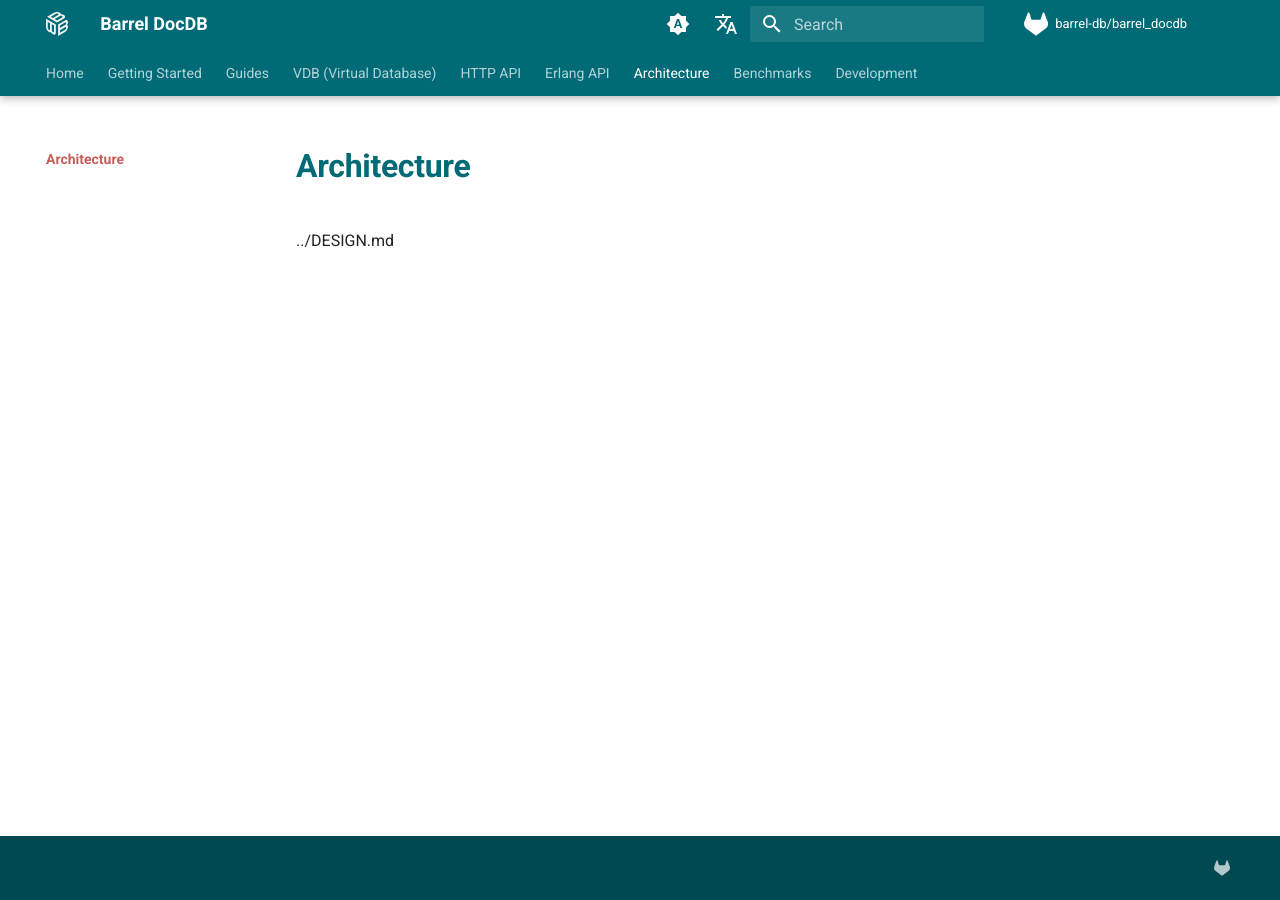
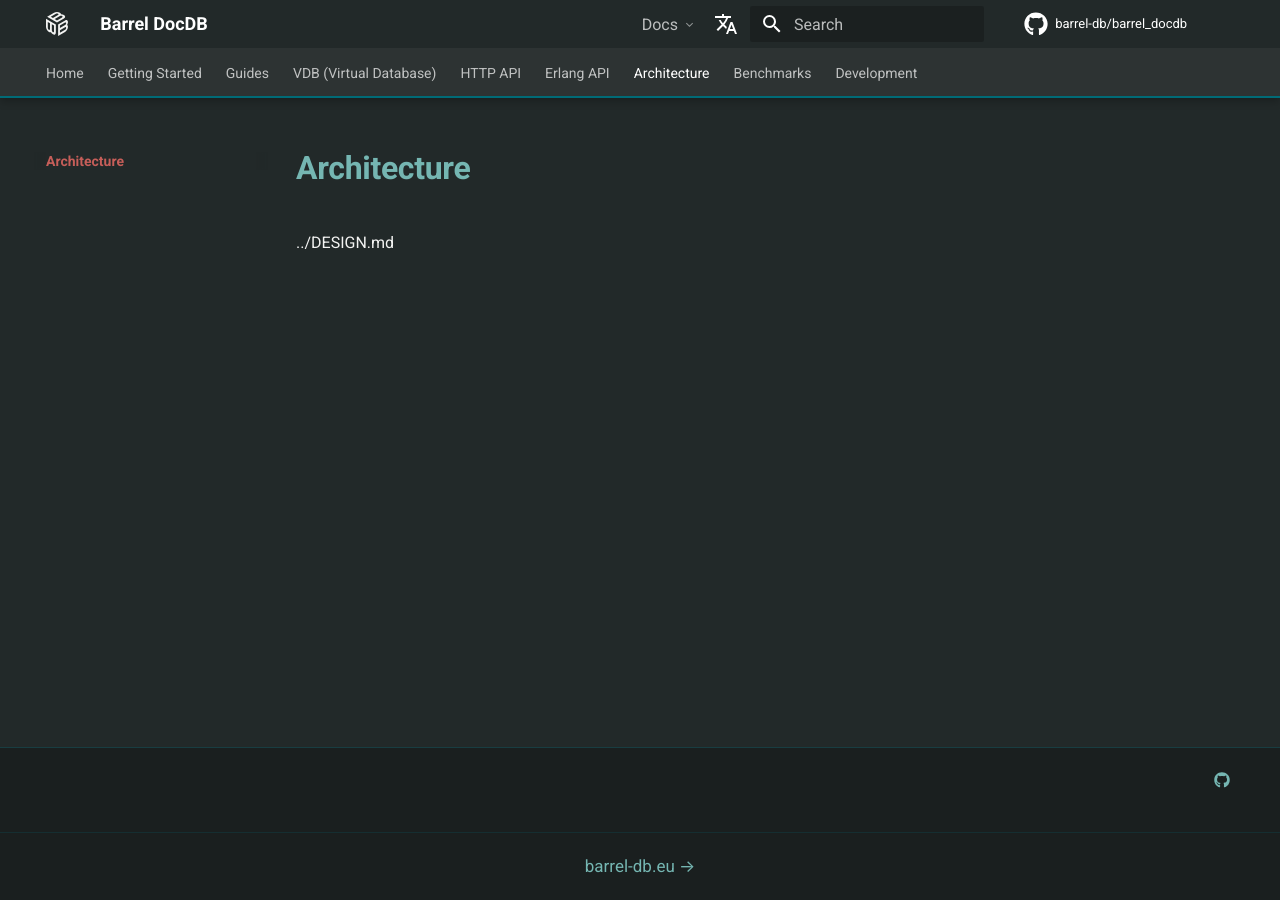
Before and after one commit to barrel-db/barrel_docdb, an MkDocs documentation site: the page built from docs/design.md, in a window 1280 px wide. Built offline with MkDocs 1.6.1 and Material for MkDocs 9.7.7, drawn with Linux system fonts in a browser that asks for light colours; comment, search, counter and statistics services are not loaded.

Commit message:
Update docs: GitHub links, dark theme, docs dropdown
- Switch repository links from GitLab to GitHub
- Add docs dropdown menu in header for cross-doc navigation
- Add barrel-db.eu link in footer
- Force dark (slate) theme to match main website
- Style footer to match barrel-db.eu colors

```diff
--- a/mkdocs.yml
+++ b/mkdocs.yml
@@ -1,40 +1,22 @@
 site_name: Barrel DocDB
 site_description: Embeddable document database for Erlang with MVCC, queries, and replication
 site_url: https://docs.barrel-db.eu/docdb
-repo_url: https://gitlab.enki.io/barrel-db/barrel_docdb
+repo_url: https://github.com/barrel-db/barrel_docdb
 repo_name: barrel-db/barrel_docdb
 edit_uri: edit/main/
 
 theme:
   name: material
+  custom_dir: overrides
   logo: assets/logo.svg
   favicon: assets/favicon.svg
   font:
     text: Roboto
     code: Roboto Mono
   palette:
-    # Dark mode by default
-    - media: "(prefers-color-scheme)"
-      scheme: slate
-      primary: custom
-      accent: custom
-      toggle:
-        icon: material/brightness-auto
-        name: Switch to light mode
-    - media: "(prefers-color-scheme: light)"
-      scheme: default
-      primary: custom
-      accent: custom
-      toggle:
-        icon: material/brightness-7
-        name: Switch to dark mode
-    - media: "(prefers-color-scheme: dark)"
-      scheme: slate
-      primary: custom
-      accent: custom
-      toggle:
-        icon: material/brightness-4
-        name: Switch to system preference
+    scheme: slate
+    primary: custom
+    accent: custom
   features:
     - navigation.tabs
     - navigation.tabs.sticky
@@ -49,7 +31,7 @@ theme:
     - content.code.annotate
     - content.tabs.link
   icon:
-    repo: fontawesome/brands/gitlab
+    repo: fontawesome/brands/github
 
 extra_css:
   - stylesheets/extra.css
@@ -109,8 +91,8 @@ plugins:
 
 extra:
   social:
-    - icon: fontawesome/brands/gitlab
-      link: https://gitlab.enki.io/barrel-db/barrel_docdb
+    - icon: fontawesome/brands/github
+      link: https://github.com/barrel-db/barrel_docdb
   generator: false
   # Enable browser translation
   alternate:
--- /dev/null
+++ b/overrides/main.html
@@ -0,0 +1,171 @@
+{% extends "base.html" %}
+
+{% block extrahead %}
+<style>
+/* Dropdown container */
+.barrel-docs-dropdown {
+  position: relative;
+  display: inline-flex;
+  align-items: center;
+  margin-left: 1.5rem;
+  height: 100%;
+}
+
+.barrel-docs-dropdown > a {
+  color: rgba(255,255,255,0.7) !important;
+  text-decoration: none !important;
+  font-size: 0.8rem;
+  padding: 0.5rem 0.5rem;
+  border-radius: 4px;
+  transition: all 0.2s;
+  display: flex;
+  align-items: center;
+  gap: 0.25rem;
+  cursor: pointer;
+}
+
+.barrel-docs-dropdown > a:hover {
+  color: #fff !important;
+  background: rgba(255,255,255,0.1);
+}
+
+.barrel-docs-dropdown > a::after {
+  content: "";
+  border: solid rgba(255,255,255,0.5);
+  border-width: 0 1.5px 1.5px 0;
+  padding: 2px;
+  transform: rotate(45deg);
+  margin-left: 4px;
+  margin-bottom: 2px;
+}
+
+.barrel-docs-menu {
+  display: none;
+  position: absolute;
+  top: 100%;
+  left: 0;
+  background: #222929;
+  border: 1px solid rgba(0, 107, 119, 0.3);
+  border-radius: 6px;
+  padding: 0.5rem 0;
+  min-width: 160px;
+  box-shadow: 0 4px 12px rgba(0,0,0,0.3);
+  z-index: 1000;
+}
+
+/* Invisible bridge to prevent gap */
+.barrel-docs-menu::before {
+  content: "";
+  position: absolute;
+  top: -10px;
+  left: 0;
+  right: 0;
+  height: 10px;
+}
+
+.barrel-docs-dropdown:hover .barrel-docs-menu,
+.barrel-docs-dropdown:focus-within .barrel-docs-menu {
+  display: block;
+}
+
+.barrel-docs-menu a {
+  display: block;
+  padding: 0.5rem 1rem;
+  color: rgba(243,243,242,0.8) !important;
+  text-decoration: none !important;
+  font-size: 0.85rem;
+  transition: all 0.15s;
+}
+
+.barrel-docs-menu a:hover {
+  background: rgba(0, 107, 119, 0.2);
+  color: #fff !important;
+}
+
+.barrel-docs-menu a.active {
+  color: #C65E59 !important;
+  font-weight: 500;
+}
+
+.barrel-docs-menu .menu-divider {
+  height: 1px;
+  background: rgba(0, 107, 119, 0.3);
+  margin: 0.5rem 0;
+}
+
+/* Footer styling */
+.md-footer {
+  background: #222929 !important;
+  border-top: 1px solid rgba(0, 107, 119, 0.3);
+}
+
+.md-footer-meta {
+  background: #1a1f1f !important;
+}
+
+.md-footer a {
+  color: #75B6B2 !important;
+}
+
+.md-footer a:hover {
+  color: #C65E59 !important;
+}
+
+/* Custom footer content */
+.barrel-footer-link {
+  width: 100%;
+  text-align: center;
+  padding: 1rem 0;
+  margin-top: 1rem;
+  border-top: 1px solid rgba(0, 107, 119, 0.2);
+}
+
+.barrel-footer-link a {
+  color: #75B6B2 !important;
+  text-decoration: none !important;
+  font-size: 0.85rem;
+}
+
+.barrel-footer-link a:hover {
+  color: #C65E59 !important;
+}
+
+@media (max-width: 76.1875em) {
+  .barrel-docs-dropdown { display: none; }
+}
+</style>
+
+<script>
+document.addEventListener('DOMContentLoaded', function() {
+  // Add dropdown to header
+  var headerInner = document.querySelector('.md-header__inner');
+  if (headerInner) {
+    var dropdown = document.createElement('div');
+    dropdown.className = 'barrel-docs-dropdown';
+    dropdown.innerHTML = `
+      <a tabindex="0">Docs</a>
+      <div class="barrel-docs-menu">
+        <a href="https://docs.barrel-db.eu/vectordb/">Barrel Vector</a>
+        <a href="https://docs.barrel-db.eu/docdb/" class="active">Barrel Docs</a>
+        <a href="https://docs.barrel-db.eu/embed/">Barrel Embed</a>
+        <div class="menu-divider"></div>
+        <a href="https://docs.barrel-db.eu/">All Documentation</a>
+      </div>
+    `;
+    var title = headerInner.querySelector('.md-header__title');
+    if (title) {
+      title.parentNode.insertBefore(dropdown, title.nextSibling);
+    }
+  }
+
+  // Add link to footer
+  var footer = document.querySelector('.md-footer-meta');
+  if (footer) {
+    var footerLink = document.createElement('div');
+    footerLink.className = 'barrel-footer-link';
+    footerLink.innerHTML = `<a href="https://barrel-db.eu">barrel-db.eu &rarr;</a>`;
+    footer.appendChild(footerLink);
+  }
+});
+</script>
+{% endblock %}
--- /dev/null
+++ b/overrides/partials/announce.html
@@ -0,0 +1,64 @@
+<style>
+.barrel-topbar {
+  background: #222929;
+  border-bottom: 1px solid rgba(0, 107, 119, 0.3);
+  padding: 0.5rem 1rem;
+  display: flex;
+  align-items: center;
+  justify-content: space-between;
+  font-size: 0.875rem;
+}
+.barrel-topbar a {
+  color: rgba(243, 243, 242, 0.7);
+  text-decoration: none;
+  transition: color 0.2s;
+}
+.barrel-topbar a:hover {
+  color: #F3F3F2;
+}
+.barrel-topbar .barrel-logo {
+  display: flex;
+  align-items: center;
+  gap: 0.5rem;
+  font-weight: 600;
+  color: #F3F3F2;
+}
+.barrel-topbar .barrel-logo img {
+  height: 24px;
+}
+.barrel-topbar nav {
+  display: flex;
+  align-items: center;
+  gap: 1.5rem;
+}
+.barrel-topbar nav a.active {
+  color: #C65E59;
+}
+.barrel-topbar .barrel-btn {
+  background: #C65E59;
+  color: white !important;
+  padding: 0.35rem 0.75rem;
+  border-radius: 0.375rem;
+  font-weight: 500;
+}
+.barrel-topbar .barrel-btn:hover {
+  background: #a84d49;
+}
+@media (max-width: 768px) {
+  .barrel-topbar nav { display: none; }
+}
+</style>
+<div class="barrel-topbar">
+  <a href="https://barrel-db.eu" class="barrel-logo">
+    <img src="https://barrel-db.eu/logo-symbol-coral.svg" alt="Barrel">
+    <span>Barrel DB</span>
+  </a>
+  <nav>
+    <a href="https://docs.barrel-db.eu/">All Docs</a>
+    <a href="https://docs.barrel-db.eu/vectordb/">Vector</a>
+    <a href="https://docs.barrel-db.eu/docdb/" class="active">Docs</a>
+    <a href="https://docs.barrel-db.eu/embed/">Embed</a>
+    <a href="https://barrel-db.eu/opensource">Open Source</a>
+  </nav>
+  <a href="https://barrel-db.eu/contact" class="barrel-btn">Contact</a>
+</div>
```
Also changed, not shown: docs/index.md (+2 -2 lines).
